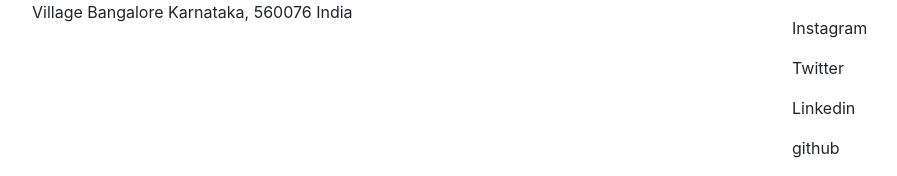
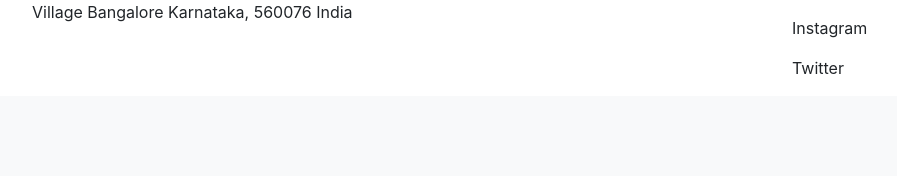
Before and after one commit to akashgupta77500/wrapiton, a Django app: page / in a window 1280 px wide. Shown: the part 825-1001 px from the top of the page, without its empty margins (53-950 px from the left). After the commit the page ends 899 px from the top, so only its background shows below. Run offline with Django 3.2, Linux system fonts and the light colour scheme; some libraries are stand-ins or nearby versions.

Commit message:
one line

```diff
--- a/main/templates/main/index.html
+++ b/main/templates/main/index.html
@@ -213,8 +213,7 @@
       <p>Facebook</p>
       <p>Instagram</p>
       <p>Twitter</p>
-      <p>Linkedin</p>
-      <p>github</p>
+
 
     </div>
   </div>
```
